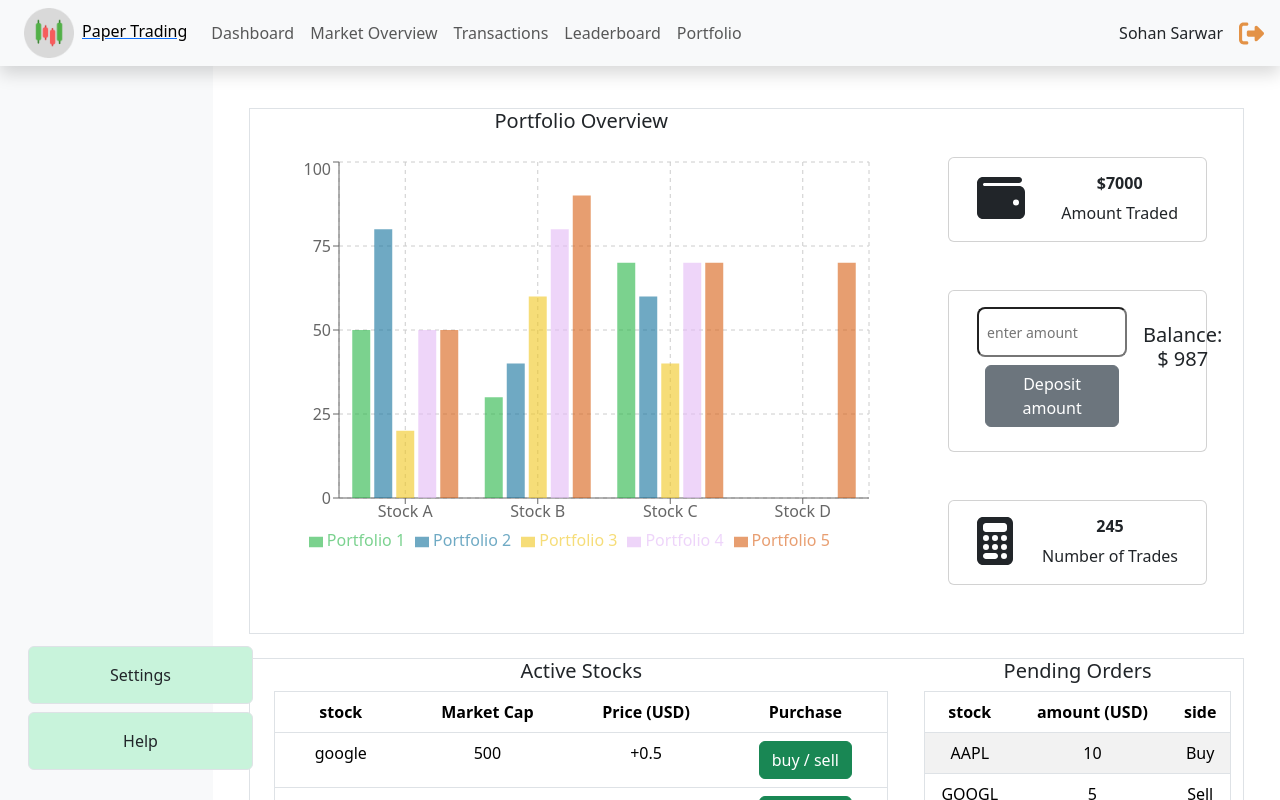
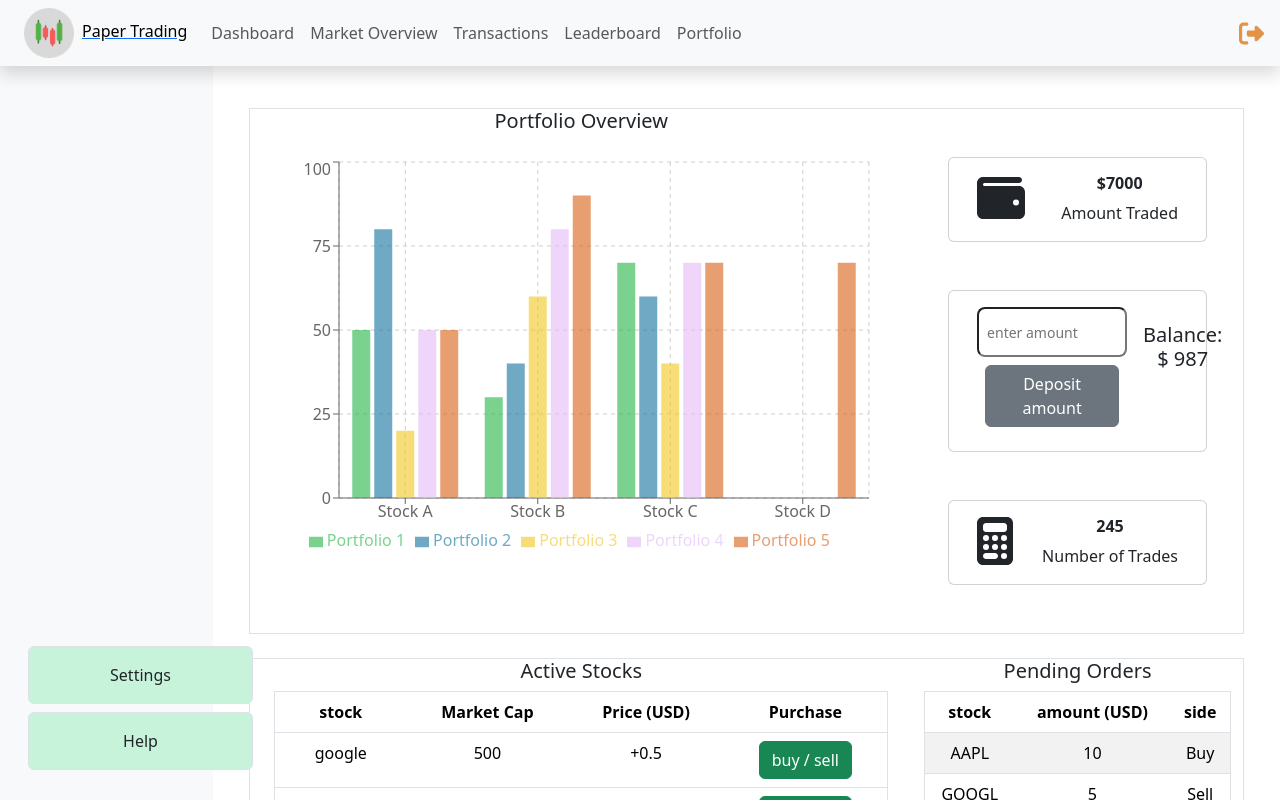
Before and after one commit to mishkatmustafid/paper-trading-website, a React (Create React App) app: page /dashboard in a window 1280 px wide. Built offline with nearby package versions, Linux system fonts and the light colour scheme.

Commit message:
sign in , logout and sign out integration implementation

```diff
--- a/package.json
+++ b/package.json
@@ -11,6 +11,7 @@
     "@testing-library/jest-dom": "^5.16.5",
     "@testing-library/react": "^13.4.0",
     "@testing-library/user-event": "^13.5.0",
+    "axios": "^1.4.0",
     "bootstrap": "^5.3.0",
     "chart.js": "^4.3.0",
     "chartjs": "^0.3.24",
--- /dev/null
+++ b/src/Utils/endopoints.js
@@ -0,0 +1 @@
+export const BASE_URL = "http://localhost:9000";
--- a/src/components/navbar/index.jsx
+++ b/src/components/navbar/index.jsx
@@ -1,13 +1,10 @@
 import React from "react";
-import { Link, useNavigate } from "react-router-dom";
+import { Link } from "react-router-dom";
 import "./index.css";
 import { FontAwesomeIcon } from "@fortawesome/react-fontawesome";
 import { faSignOutAlt } from "@fortawesome/free-solid-svg-icons";
-const Navbar = () => {
-  let navigate = useNavigate();
-  const handleLogout = () => {
-    navigate("/");
-  };
+const Navbar = ({full_name, handleLogout}) => {
+
   return (
     <nav className="container-fluid navbar px-3 navbar-expand-lg bg-light fixed-top shadow px-2">
       <Link to={"/dashboard"}>
@@ -62,7 +59,7 @@ const Navbar = () => {
         </ul>
       </div>
       <ul className="navbar-nav ml-auto">
-        <li className='nav-item px-3'>Sohan Sarwar</li>
+        <li className='nav-item px-3'>{full_name}</li>
         <FontAwesomeIcon
           onClick={handleLogout}
           icon={faSignOutAlt}
--- /dev/null
+++ b/src/redux/features/auth/authSlice.js
@@ -0,0 +1,117 @@
+import { createSlice, createAsyncThunk, createAction } from "@reduxjs/toolkit";
+import axios from "axios";
+import { BASE_URL } from "../../../Utils/endopoints";
+
+const initialState = {
+  isAuthenticated: false,
+  token: localStorage.getItem("token"),
+  full_name: localStorage.getItem("full_name"),
+  loading: false,
+  error: null,
+};
+
+export const updateFullName = createAction('auth/updateFullName');
+export const updateToken = createAction('auth/updateToken');
+
+
+export const loginUser = createAsyncThunk(
+  "auth/loginUser",
+  async ({ email, password, successCallback }, thunkAPI) => {
+    try {
+      const response = await axios.post(`${BASE_URL}/users/signin`, {
+        email,
+        password,
+      });
+
+      const { status, details } = response.data;
+
+      localStorage.setItem("token", details.access_token);
+      localStorage.setItem("full_name", details.full_name);
+      if (successCallback && typeof successCallback === "function") {
+        successCallback();
+      }
+      thunkAPI.dispatch(updateFullName(details.full_name));
+      thunkAPI.dispatch(updateToken(details.access_token));
+      return { status, details };
+    } catch (error) {
+      return thunkAPI.rejectWithValue(error.response.data);
+    }
+  }
+);
+
+export const signupUser = createAsyncThunk(
+  "auth/signupUser",
+  async ({ full_name, email, password, successCallback }, thunkAPI) => {
+    try {
+      const response = await axios.post(`${BASE_URL}/users/signup`, {
+        full_name,
+        email,
+        password,
+      });
+
+      const { status, details } = response.data;
+
+      localStorage.setItem("token", details.access_token);
+      localStorage.setItem("full_name", details.full_name);
+      if (successCallback && typeof successCallback === "function") {
+        successCallback();
+      }
+      thunkAPI.dispatch(updateFullName(details.full_name));
+      thunkAPI.dispatch(updateToken(details.access_token));
+      return { status, details };
+    } catch (error) {
+      return thunkAPI.rejectWithValue(error.response.data);
+    }
+  }
+);
+
+const authSlice = createSlice({
+  name: "auth",
+  initialState,
+  reducers: {
+    logout: (state) => {
+      state.isAuthenticated = false;
+      state.full_name = null;
+      state.token = null;
+      localStorage.removeItem("token");
+      localStorage.removeItem("full_name");
+    },
+    updateFullName: (state, action) => {
+        state.full_name = action.payload;
+      },
+      updateToken: (state, action) => {
+        state.token = action.payload;
+      },
+  },
+  extraReducers: (builder) => {
+    builder
+      .addCase(loginUser.pending, (state) => {
+        state.loading = true;
+        state.error = null;
+      })
+      .addCase(loginUser.fulfilled, (state, action) => {
+        state.loading = false;
+        state.isAuthenticated = true;
+      })
+      .addCase(loginUser.rejected, (state, action) => {
+        state.loading = false;
+        state.error = action.payload;
+      })
+      .addCase(signupUser.pending, (state) => {
+        state.loading = true;
+        state.error = null;
+      })
+      .addCase(signupUser.fulfilled, (state, action) => {
+        state.loading = false;
+        state.isAuthenticated = true;
+      })
+      .addCase(signupUser.rejected, (state, action) => {
+        state.loading = false;
+        state.error = action.payload;
+      })
+    },
+});
+
+export const { logout } = authSlice.actions;
+
+export default authSlice.reducer;
--- /dev/null
+++ b/src/redux/reducers/index.js
@@ -0,0 +1,8 @@
+import { combineReducers } from 'redux';
+import authSlice from '../features/auth/authSlice';
+
+const rootReducer = combineReducers({
+  auth: authSlice,
+});
+
+export default rootReducer;
--- a/src/views/auth/loginPage/index.jsx
+++ b/src/views/auth/loginPage/index.jsx
@@ -2,14 +2,26 @@ import React, { useState } from "react";
 import { Link, useNavigate } from "react-router-dom";
 import "./index.css";
 import SpinnerLoader from "../../../components/spinner";
+import { useDispatch, useSelector } from "react-redux";
+import { loginUser } from "../../../redux/features/auth/authSlice";
 
 const LoginPage = () => {
-  const [loading, setLoading] = useState(false);
+  const [email, setEmail] = useState("");
+  const [password, setPassword] = useState("");
 
-  let navigate = useNavigate();
+  const navigate = useNavigate();
+
+  const loading = useSelector((state) => state.auth.loading);
+  const error = useSelector((state) => state.auth.error);
+
+  const dispatch = useDispatch();
+  const callback = () => {
+    navigate("/dashboard");
+  };
+
   const handleSubmit = (e) => {
-    e.preventDefault()
-    setLoading(true);
+    e.preventDefault();
+    dispatch(loginUser({ email, password, callback }));
   };
   return (
     <div className="vw-100 row bg-white container-fluid">
@@ -20,15 +32,17 @@ const LoginPage = () => {
           <div style={{ border: "none", width: "350px" }}>
             <h2 className="mb-5 text-center text-dark">Log IN</h2>
             <form onSubmit={handleSubmit}>
+              {error && <span className="text-danger">{error}</span>}
               <div className="form-group mb-3">
                 <label className="my-1 fs-5 text-dark font-weight-bold">
                   Email:
                 </label>
                 <input
-                  style={{height: "50px"}}
+                  style={{ height: "50px" }}
                   type="email"
                   className="form-control form-control-lg custom-input "
                   placeholder="Enter your email"
+                  onChange={(e) => setEmail(e.target.value)}
                 />
               </div>
               <div className="form-group mb-4">
@@ -36,17 +50,18 @@ const LoginPage = () => {
                   Password:
                 </label>
                 <input
-                  style={{height: "50px"}}
+                  style={{ height: "50px" }}
                   type="password"
                   className="form-control form-control-lg custom-input "
                   placeholder="Enter your password"
+                  onChange={(e) => setPassword(e.target.value)}
                 />
               </div>
               <div className="d-grid">
                 <button
                   title={loading ? <SpinnerLoader /> : "Sign In"}
                   type="submit"
-                  style={{height: "50px"}}
+                  style={{ height: "50px" }}
                   className="btn btn-success btn-lg btn-block text-color-dark"
                 >
                   {loading ? <SpinnerLoader /> : "Sign In"}{" "}
--- a/src/views/auth/signupPage/index.jsx
+++ b/src/views/auth/signupPage/index.jsx
@@ -1,16 +1,42 @@
 import React, { useState } from "react";
-import { Link } from "react-router-dom";
+import { Link, useNavigate } from "react-router-dom";
 import "./index.css";
 import SpinnerLoader from "../../../components/spinner";
+import { useDispatch, useSelector } from "react-redux";
+import { signupUser } from "../../../redux/features/auth/authSlice";
 
 const SignupPage = () => {
-  const [loading, setLoading] = useState(false);
+  const [email, setEmail] = useState("");
+  const [full_name, setFullname] = useState("");
+  const [password, setPassword] = useState("");
+  const [confirmPass, setConfirmPass] = useState("");
+  const [passError, setPassError] = useState("")
+  const navigate = useNavigate();
 
-  const handleSubmit = (e) =>{
+  const loading = useSelector((state) => state.auth.loading);
+  const error = useSelector((state) => state.auth.error);
+
+  const dispatch = useDispatch();
+
+  const handleSubmit = (e) => {
     e.preventDefault();
-    setLoading(true)
-
-  }
+    if (password !== confirmPass){
+      setPassError("Passwords mismatch")
+      return;
+    }
+    dispatch(
+      signupUser({
+        full_name,
+        email,
+        password,
+        successCallback: () => {
+          console.log("Signup successful! Redirecting...");
+          // Redirect or perform any other action upon successful signup
+          navigate("/dashboard");
+        },
+      })
+    );
+  };
   return (
     <div className="row bg-white container-fluid">
       <div className="col-md-6 image mx-auto"></div>
@@ -19,26 +45,29 @@ const SignupPage = () => {
           <div>
             <h2 className="mb-5 text-center text-dark ">RegIster</h2>
             <form onSubmit={handleSubmit}>
+              {error && <span className="text-danger">{error.message}</span>}
               <div className="form-group mb-2">
                 <label className="my-1 fs-5  text-dark font-weight-bold">
                   Email:
                 </label>
                 <input
-                    style={{height: "50px"}}
+                  style={{ height: "50px" }}
                   type="email"
                   className="form-control form-control-lg custom-input"
                   placeholder="enter your email"
+                  onChange={(e) => setEmail(e.target.value)}
                 />
               </div>
               <div className="form-group mb-3">
                 <label className="my-1 text-dark fs-5 font-weight-bold">
-                  Username:
+                  Legal Name:
                 </label>
                 <input
-                    style={{height: "50px"}}
+                  style={{ height: "50px" }}
                   type="text"
                   className="form-control form-control-lg custom-input"
-                  placeholder="enter your username"
+                  placeholder="enter your full name"
+                  onChange={(e) => setFullname(e.target.value)}
                 />
               </div>
               <div className="row">
@@ -48,9 +77,10 @@ const SignupPage = () => {
                   </label>
                   <input
                     type="password"
-                    style={{height: "50px"}}
+                    style={{ height: "50px" }}
                     className="form-control form-control-lg custom-input"
                     placeholder="enter your password"
+                    onChange={(e) => setPassword(e.target.value)}
                   />
                 </div>
                 <div className="form-group  mb-4 col-md-6">
@@ -58,20 +88,24 @@ const SignupPage = () => {
                     Confirm Password:
                   </label>
                   <input
-                      style={{height: "50px"}}
+                    style={{ height: "50px" }}
                     type="password"
                     className="form-control form-control-lg custom-input"
                     placeholder="confirm password"
+                    onChange={(e) => setConfirmPass(e.target.value)}
                   />
                 </div>
               </div>
+              {passError && <span className="text-danger">{passError}</span>}
 
               <div className="d-grid">
                 <button
-                    style={{height: "50px"}}
+                  style={{ height: "50px" }}
                   type="submit"
                   className="btn btn-success btn-lg btn-block"
-                >{loading ? <SpinnerLoader /> : "Register"}</button>
+                >
+                  {loading ? <SpinnerLoader /> : "Register"}
+                </button>
               </div>
             </form>
             <p className="mt-4 text-dark text-monospace text-center ">
--- a/src/views/dashboard/index.jsx
+++ b/src/views/dashboard/index.jsx
@@ -1,4 +1,4 @@
-import React, { useState } from "react";
+import React, { useEffect, useState } from "react";
 import "./index.css";
 import { FontAwesomeIcon } from "@fortawesome/react-fontawesome";
 import { faCalculator, faWallet } from "@fortawesome/free-solid-svg-icons";
@@ -12,14 +12,24 @@ import DepositCard from "../../components/depositCard";
 import TransactionHistory from "../../components/transaction-history";
 import PortfolioCard from "../../components/portfolioCard";
 import { useNavigate } from "react-router-dom";
+import { useDispatch, useSelector } from "react-redux";
+import { logout } from "../../redux/features/auth/authSlice";
 
 const Dashboard = () => {
   const [selectedStock, setSelectedStock] = useState("google");
   const [isModalOpen, setIsModalOpen] = useState(false);
   const [selectedStockPrice, setSelectedStockPrice] = useState(0);
   const navigate = useNavigate();
+  const dispatch = useDispatch();
+  const full_name = useSelector((state) => state.auth.full_name);
+
   const handleClick = () => {
     navigate("/portfolio");
+  };
+
+  const handleLogout = () => {
+    dispatch(logout());
+    navigate("/");
   };
 
   const openModal = (stock) => {
@@ -109,7 +119,10 @@ const Dashboard = () => {
 
   return (
     <div className="positon-fixed  no-srollbar">
-      <Navbar />
+      <Navbar
+        full_name={full_name && full_name.toUpperCase()}
+        handleLogout={handleLogout}
+      />
       <div className="container-fluid vh-100 bg-white">
         <div className="row">
           <div
```
Also changed, not shown: src/redux/store.js (+4 -3 lines), 1 other file (tests, documents, lock files or other folders).
